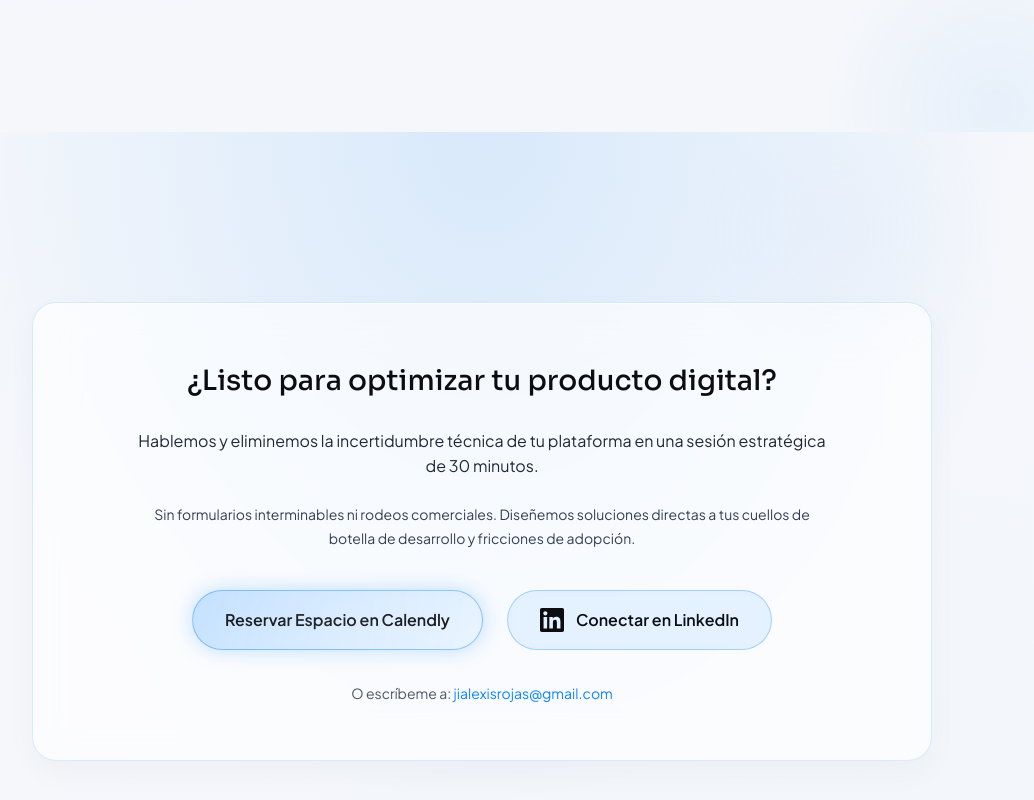
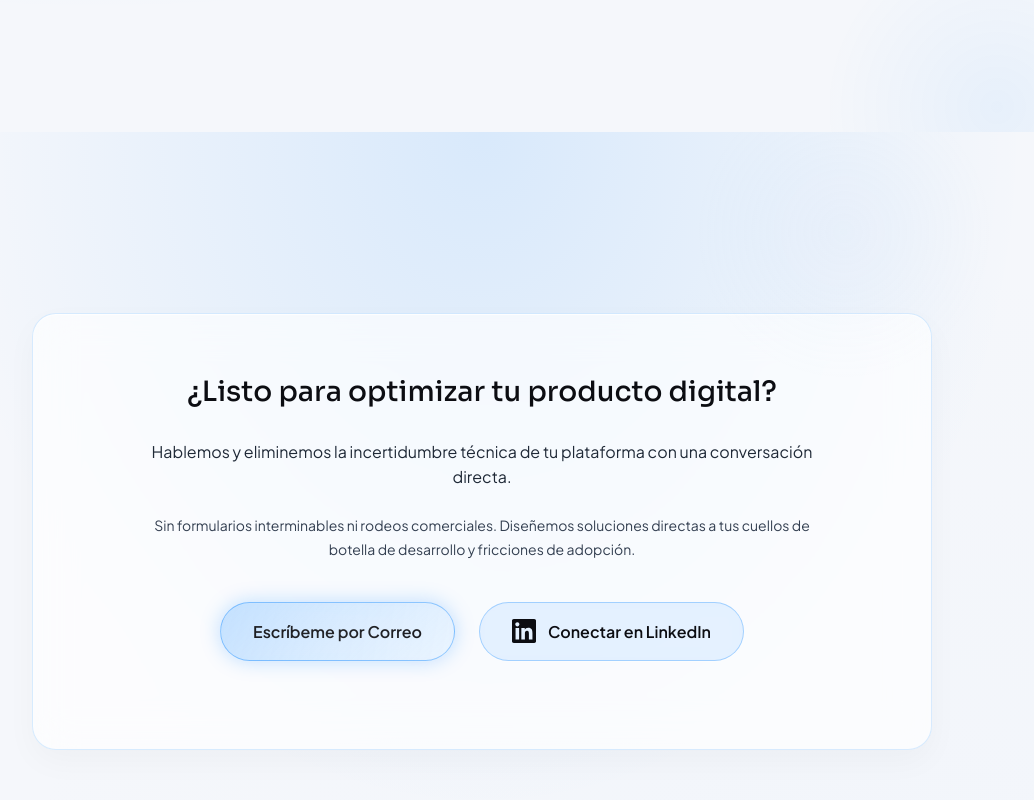
Before and after one commit to jimmy-a-ramirez/portfolio, a website: page index.html in a window 1280 px wide. Shown: the part 3285-4085 px from the top of the page, without its empty margins (158-1192 px from the left). Drawn offline with Linux system fonts and the light colour scheme.

Commit message:
style: remove Calendly and convert primary button to direct email mailto link in CTA

```diff
--- a/index.html
+++ b/index.html
@@ -275,17 +275,16 @@
       </div>
     </section>
 
-    <!-- CTA Section -->
     <section id="cta" class="section cta" data-section="cta">
       <div class="container">
         <h2 class="cta__title">¿Listo para optimizar tu producto digital?</h2>
-        <p class="cta__subtitle">Hablemos y eliminemos la incertidumbre técnica de tu plataforma en una sesión estratégica de 30 minutos.</p>
+        <p class="cta__subtitle">Hablemos y eliminemos la incertidumbre técnica de tu plataforma con una conversación directa.</p>
         <p class="cta__description">
           Sin formularios interminables ni rodeos comerciales. Diseñemos soluciones directas a tus cuellos de botella de desarrollo y fricciones de adopción.
         </p>
         <div class="cta__actions">
-          <a href="https://calendly.com/" target="_blank" rel="noopener noreferrer" class="btn btn--primary">
-            Reservar Espacio en Calendly
+          <a href="mailto:jialexisrojas@gmail.com" class="btn btn--primary">
+            Escríbeme por Correo
           </a>
           <a href="https://linkedin.com/in/" target="_blank" rel="noopener noreferrer" class="cta__linkedin">
             <svg class="cta__linkedin-icon" viewBox="0 0 24 24" fill="currentColor" aria-hidden="true">
@@ -294,7 +293,6 @@
             <span>Conectar en LinkedIn</span>
           </a>
         </div>
-        <p class="cta__email">O escríbeme a: <a href="mailto:jialexisrojas@gmail.com">jialexisrojas@gmail.com</a></p>
       </div>
     </section>
   </main>
```
Also changed, not shown: tests/portfolio.spec.js (+3 -3 lines).
